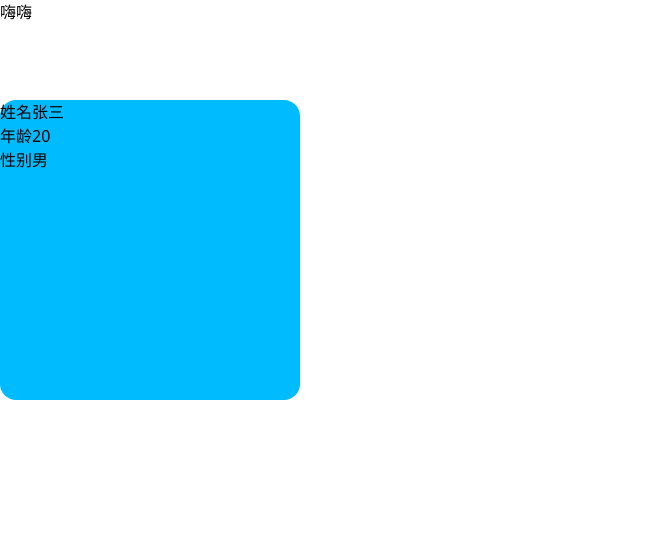
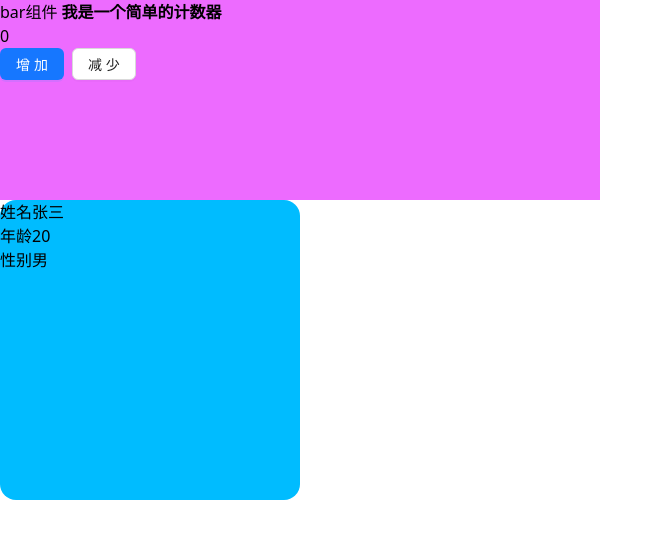
Before and after one commit to YangWavei/react_lodash_ui_exercise, a React (Vite) app: page / in a window 1280 px wide. Shown: the top 538 px of the page, without its empty margins (0-663 px from the left). Built offline with nearby package versions, Linux system fonts and the light colour scheme.

Commit message:
完成了Bar组件的开发

```diff
--- a/package.json
+++ b/package.json
@@ -11,6 +11,7 @@
   },
   "dependencies": {
     "@tailwindcss/vite": "^4.1.11",
+    "antd": "^5.26.3",
     "react": "^19.1.0",
     "react-dom": "^19.1.0",
     "tailwindcss": "^4.1.11",
--- a/src/App.tsx
+++ b/src/App.tsx
@@ -1,10 +1,11 @@
 import Avatar from './components/Avatar';
+import Bar from './components/Bar';
 
 /** 主组件 */
 function App() {
   return (
     <div>
-      <div className='w-[100px] h-[100px]'>嗨嗨</div>
+      <Bar />
       <Avatar name='张三' age={20} sex={1} />
     </div>
   );
--- a/src/components/Bar.tsx
+++ b/src/components/Bar.tsx
@@ -1,26 +1,44 @@
-import { useState } from 'react';
-
+import { useState } from "react";
+import { Button } from 'antd'
 /** 将组件作为函数 */
 function Bar() {
-  const [arr, setArr] = useState<number[]>([1, 2, 3, 4, 5, 6]);
-  function handleDelOneLi(item: number) {
-    // immutable 不可变数据
-    setArr(arr.filter(ele => ele !== item));
+  const [count, setCount] = useState<number>(0)
+
+  function addCount() {
+    // 3种方式
+
+    //1、 可以设置新值
+    // setCount(handleCountAdd)
+    //2、采用函数式更新
+    //3、
+    setCount(prev => prev + 2)
+    // setCount(handleCountAdd) // 先执行函数，用其返回值作为新state
   }
+
+  /*   const handleCountAdd = (preState: number) => {
+      return preState + 1
+    }
+   */
+
+  function decreaseCount() {
+    setCount(prev => prev - 2)
+  }
+
   return (
     <>
-      <ul>
-        {arr.map(ele => (
-          <li className='w-[300px] h-[40px] my-2  flex items-center justify-between px-10 bg-indigo-200' key={ele}>
-            {ele}
-            <span className='cursor-pointer text-[red]' onClick={() => handleDelOneLi(ele)}>
-              X
-            </span>
-          </li>
-        ))}
-      </ul>
+      <div className='w-[600px] h-[200px] bg-fuchsia-400'>
+        <span>bar组件 <strong>我是一个简单的计数器</strong></span>
+        <div className="h-[100px]">
+          <h2>{count}</h2>
+          <div className="w-full flex gap-2">
+            <Button type="primary" onClick={addCount}>增加</Button>
+            <Button onClick={decreaseCount}>减少</Button>
+          </div>
+        </div>
+
+      </div>
     </>
-  );
+  )
 }
 
 export default Bar;
--- a/src/main.tsx
+++ b/src/main.tsx
@@ -1,11 +1,11 @@
 import { createRoot } from 'react-dom/client';
 import './index.css';
 import App from './App.tsx';
-import { StrictMode } from 'react';
+// import { StrictMode } from 'react';
 
 createRoot(document.getElementById('root')!).render(
   // 严格模式会调用每个组件函数2次 有助于找出违反规则的组件
-  <StrictMode>
-    <App />
-  </StrictMode>
+  // <StrictMode>
+  <App />
+  // </StrictMode>
 );
```
Also changed, not shown: 1 other file (tests, documents, lock files or other folders).
